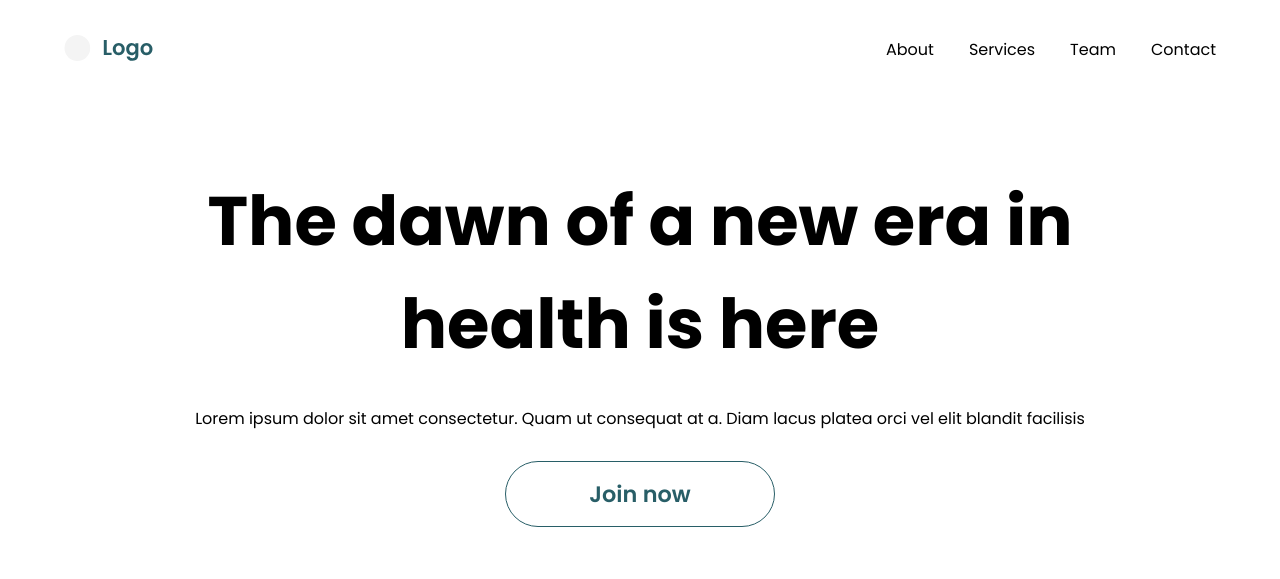
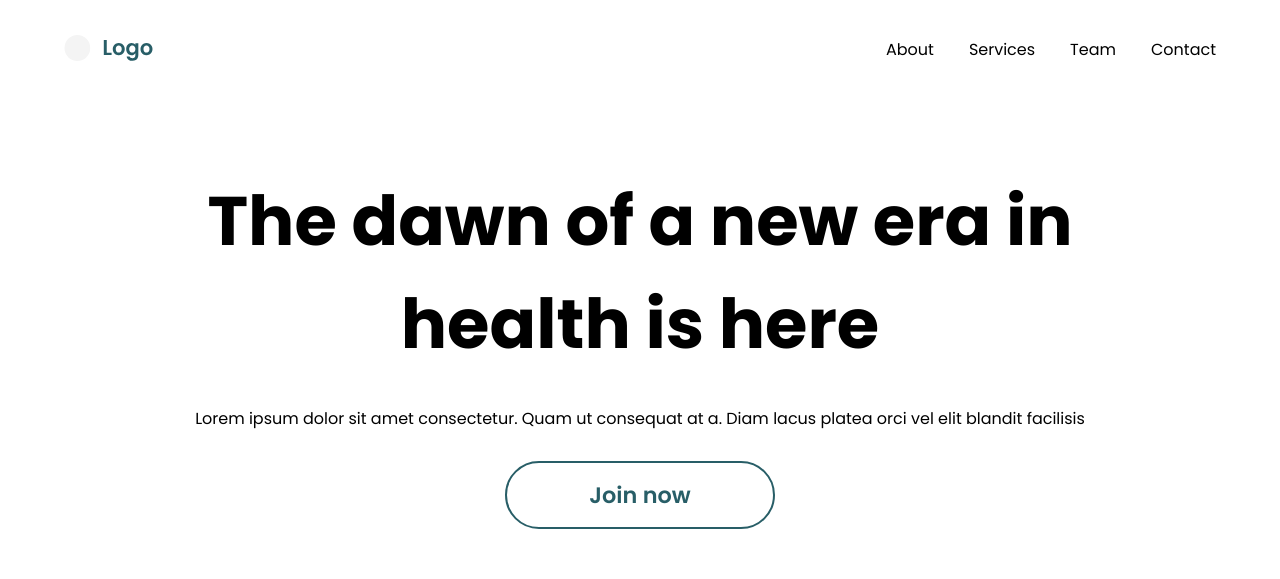
Before and after one commit to XavianMoody10/minimalistic, a website: page index.html in a window 1280 px wide. Shown: the top 579 px of the page. Drawn offline with Linux system fonts and the light colour scheme.

Commit message:
increase border width for green button

```diff
--- a/assets/styles/components/_buttons.scss
+++ b/assets/styles/components/_buttons.scss
@@ -1,7 +1,7 @@
 @use "../abstracts/variables" as *;
 
 .btn--green {
-  border: 1px solid $green-color;
+  border: 2px solid $green-color;
   border-radius: 35px;
   color: $green-color;
   font-size: 1.4rem;
```
Also changed, not shown: assets/styles/styles.css.
